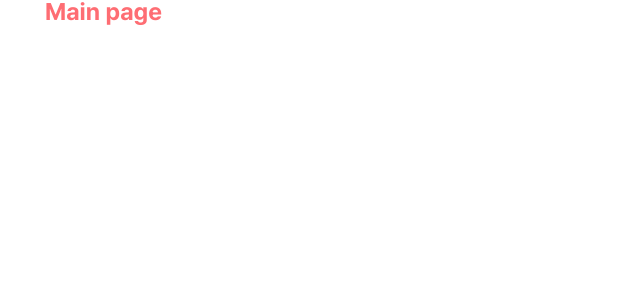
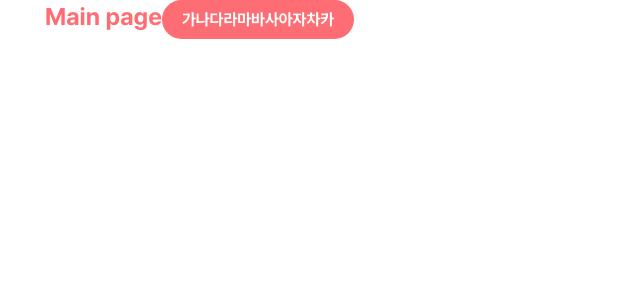
Before and after one commit to kirby-level-up/level-up, a Next.js app: page / in a window 1280 px wide. Shown: the top 300 px of the page, without its empty margins (0-640 px from the left). Built offline with nearby package versions, Linux system fonts and the light colour scheme.

Commit message:
[test]  test button component

```diff
--- a/app/(route)/page.tsx
+++ b/app/(route)/page.tsx
@@ -1,6 +1,16 @@
+'use client';
 import '@/app/_styles/test.scss';
+import Button from '../_components/Button';
 const Main = () => {
-  return <div className="main-page">Main page</div>;
+  const handleClick = () => {
+    console.log('click');
+  };
+  return (
+    <div className="main-page">
+      Main page
+      <Button type="button" text="가나다라마바사아자차카" color="red" onClick={handleClick} />
+    </div>
+  );
 };
 
 export default Main;
```
